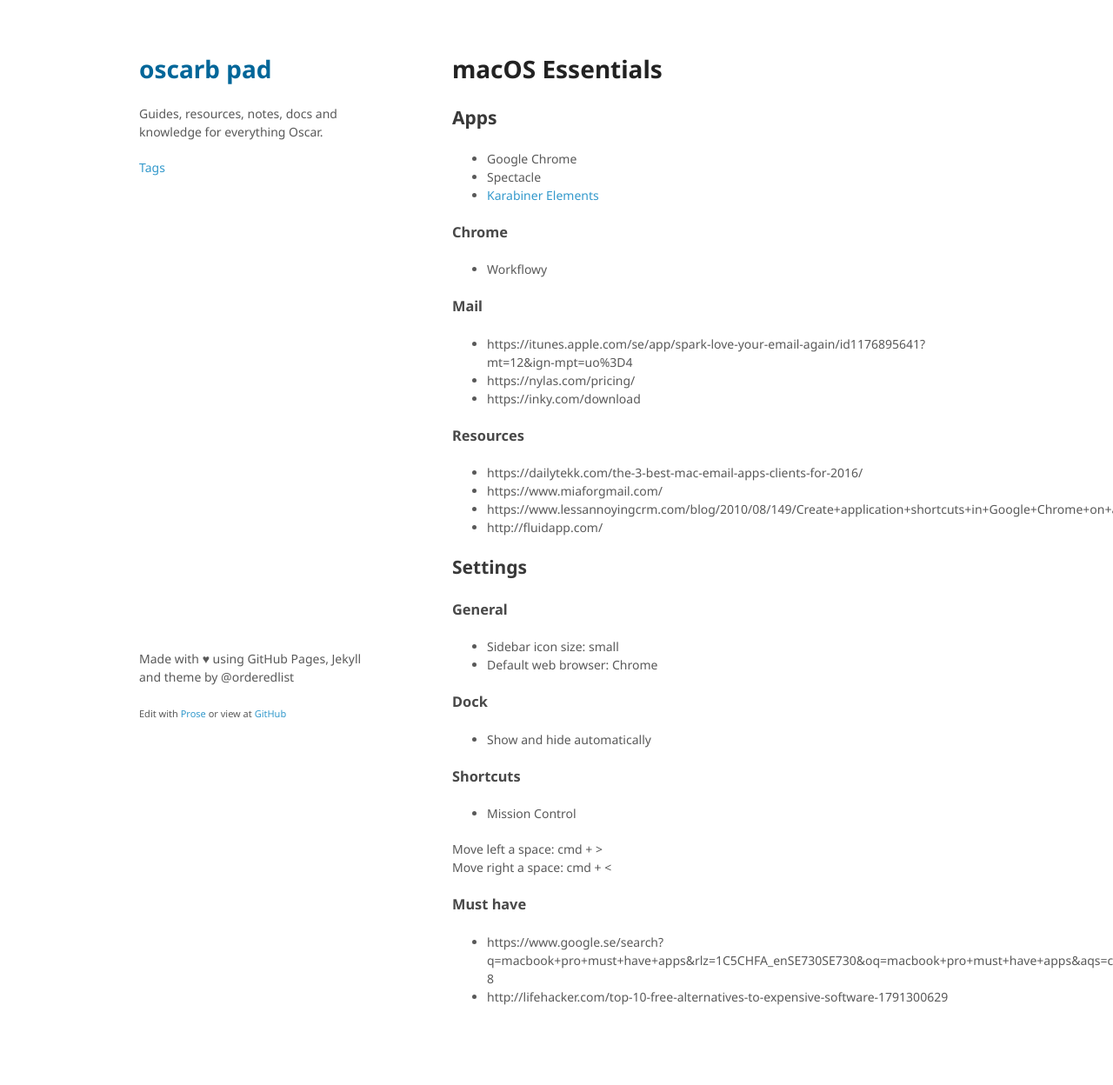
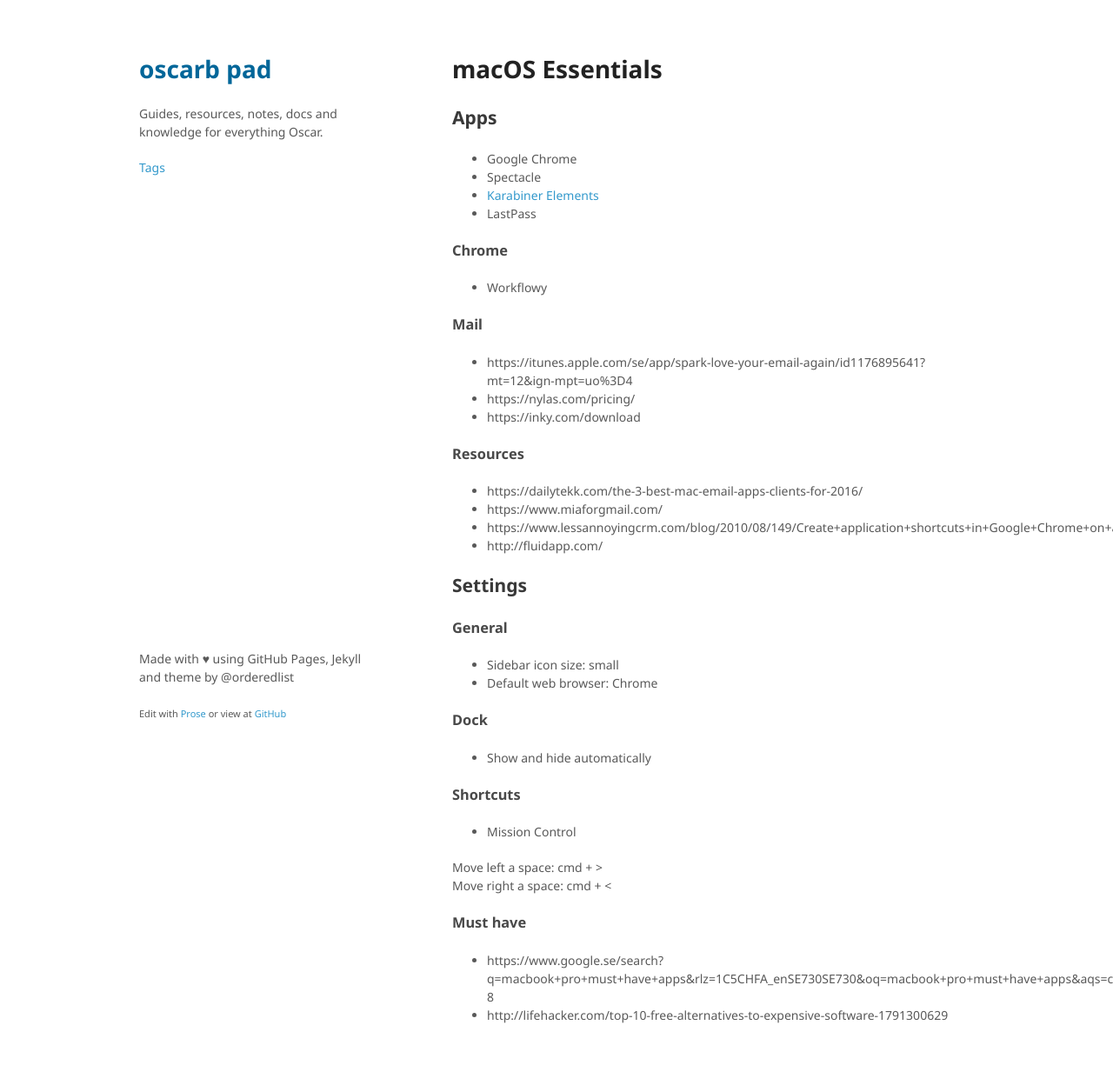
Before and after one commit to oscarb/pad, a Jekyll site: the page built from _docs/macos-essentials.md, in a window 1280 px wide. Shown: the whole page at 87% size. Built offline with Jekyll 4.4.1, drawn with Linux system fonts in a browser that asks for light colours; some web fonts are replaced; before the commit the page ends 1227 px from its top, so only the background shows below that.

Commit message:
Update macos-essentials.md

```diff
--- a/_docs/macos-essentials.md
+++ b/_docs/macos-essentials.md
@@ -10,6 +10,7 @@ tags: [macOS]
 - Google Chrome
 - Spectacle
 - [Karabiner Elements](https://github.com/tekezo/Karabiner-Elements)
+- LastPass
 
 ### Chrome
 
```
